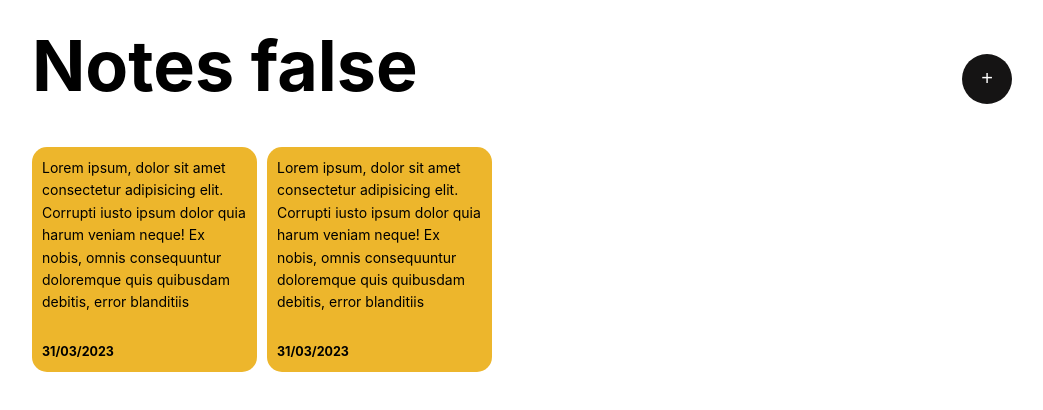
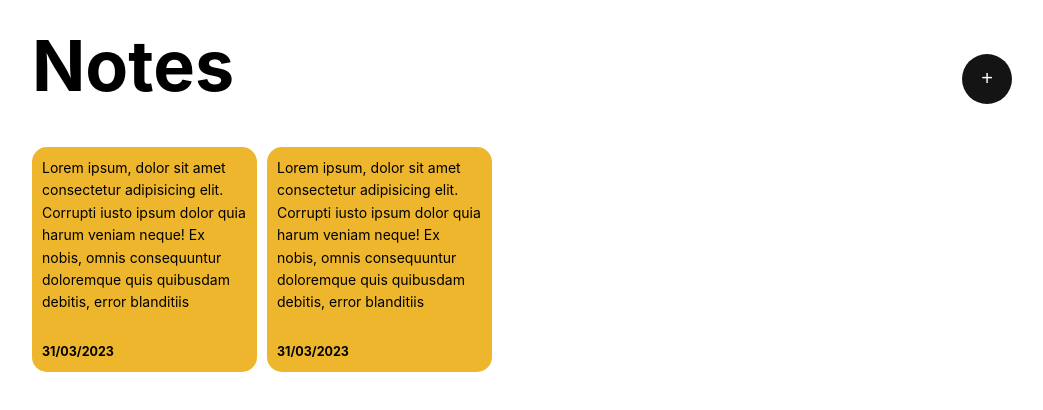
Before and after one commit to agyeievans/notes-app, a Vue app: page / in a window 1280 px wide. Shown: the top 410 px of the page, without its empty margins (118-1161 px from the left). Built offline with nearby package versions, Linux system fonts and the light colour scheme.

Commit message:
added two-way binding to textarea

```diff
--- a/src/App.vue
+++ b/src/App.vue
@@ -3,6 +3,8 @@
 
   // adding a state to the modal
   const showModal = ref(false);
+
+  const newNote = ref("Hello world");
 
 </script>
 
@@ -11,15 +13,19 @@
     <!-- render page if showModal is true -->
     <div v-if="showModal" class="overlay">
       <div class="modal">
-        <textarea name="note" id="note" cols="30" rows="10"></textarea>
+        <!-- add two way binding using model directive -->
+        {{ newNote }}
+        <textarea v-model="newNote" name="note" id="note" cols="30" rows="10"></textarea>
+
         <button>Add Note</button>
         <button @click="showModal = false" class="close">Close</button>
+
       </div>
     </div>
 
     <div class="container">
       <header>
-        <h1>Notes {{showModal}} </h1>
+        <h1>Notes</h1>
         <button @click="showModal = true">+</button>
       </header>
 
```
